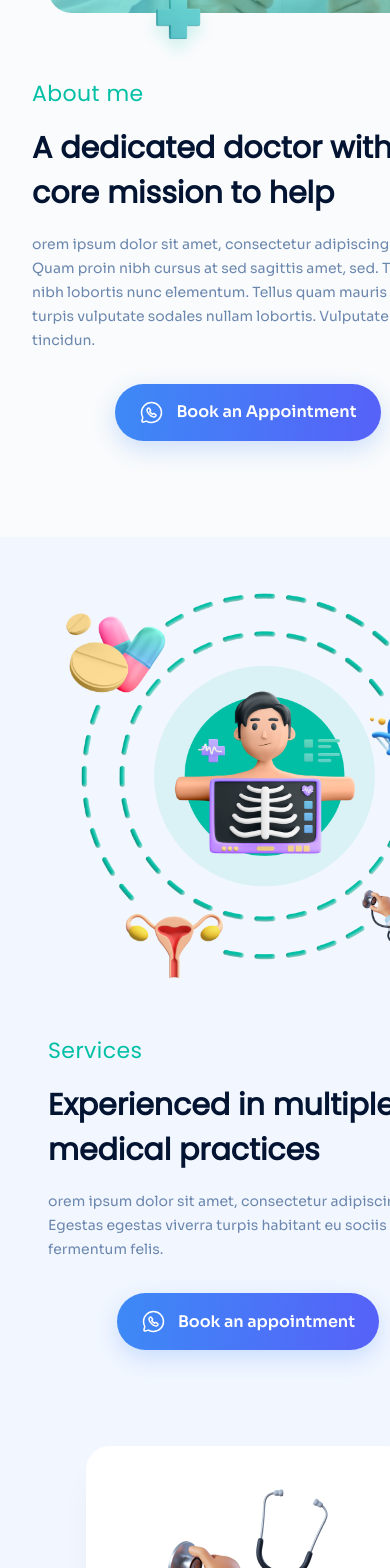
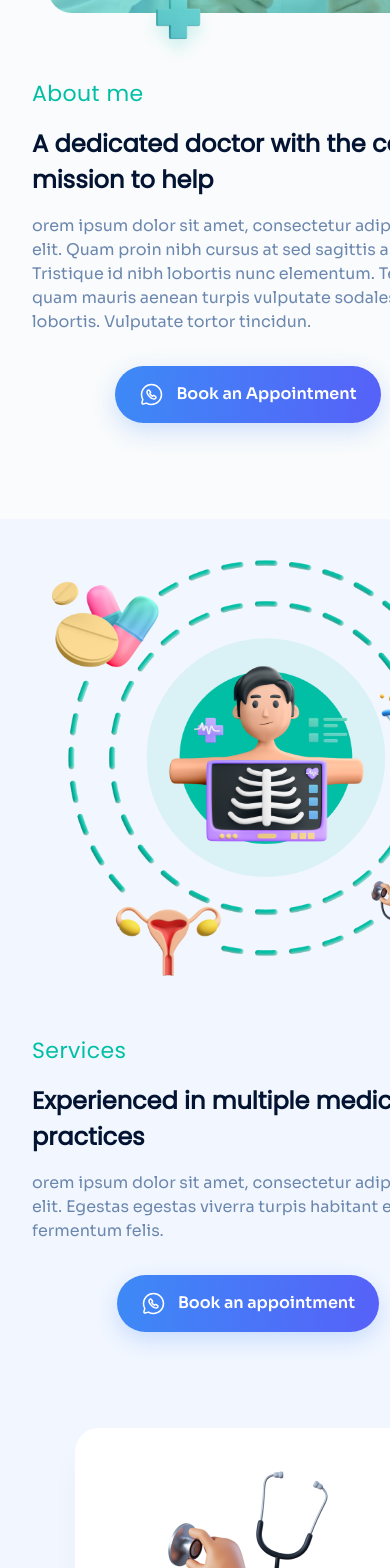
Before and after one commit to vivienogoun/FigmaToCode-Challenge-Week1-vivienogoun, a Next.js app: page / in a window 390 px wide. Shown: the part 1660-3228 px from the top of the page. Built offline with nearby package versions, Linux system fonts and the light colour scheme.

Commit message:
improve responsivity

```diff
--- a/src/app/page.tsx
+++ b/src/app/page.tsx
@@ -102,11 +102,11 @@ export default function Home() {
             <p className="text-green text-[22px] leading-normal font-medium tracking-[.44px]">
               About me
             </p>
-            <p className="text-dark text-3xl sm:text-[32px] leading-normal font-semibold">
+            <p className="text-dark text-2xl sm:text-[32px] leading-normal font-semibold">
               A dedicated doctor with the core mission to help
             </p>
             <p
-              className={`text-second ${sora.className} text-sm sm:text-[16px] leading-6`}
+              className={`text-second ${sora.className} text-[16px] leading-6`}
             >
               orem ipsum dolor sit amet, consectetur adipiscing elit. Quam proin
               nibh cursus at sed sagittis amet, sed. Tristique id nibh lobortis
@@ -119,7 +119,7 @@ export default function Home() {
       </section>
 
       {/* section 3: services */}
-      <section className="bg-[#F2F7FF] flex flex-col items-center gap-24 p-12 sm:p-24 w-full">
+      <section className="bg-[#F2F7FF] flex flex-col items-center gap-24 p-8 sm:p-24 w-full">
         {/* top section */}
         <div className="flex flex-col-reverse sm:flex-row justify-around items-center m-auto gap-8 sm:gap-24">
           {/* content */}
@@ -129,11 +129,11 @@ export default function Home() {
               <p className="text-green text-[22px] leading-normal font-medium tracking-[.44px]">
                 Services
               </p>
-              <p className="text-dark text-3xl sm:text-[32px] leading-normal font-semibold">
+              <p className="text-dark text-2xl sm:text-[32px] leading-normal font-semibold">
                 Experienced in multiple medical practices
               </p>
               <p
-                className={`text-second ${sora.className} text-sm sm:text-[16px] leading-6`}
+                className={`text-second ${sora.className} sm:text-[16px] leading-6`}
               >
                 orem ipsum dolor sit amet, consectetur adipiscing elit. Egestas
                 egestas viverra turpis habitant eu sociis fermentum felis.
@@ -221,12 +221,12 @@ export default function Home() {
             }}
           >
             <div className="flex flex-col justify-between items-center shrink-0 gap-8">
-              <div className="flex flex-col justify-center items-center gap-4">
+              <div className="flex flex-col justify-center items-center gap-8 sm:gap-4">
                 <p className="text-white text-center text-2xl sm:text-[32px] font-semibold leading-normal max-w-[400px] sm:max-w-[903px]">
                   Schedule a virtual or presential appointment today
                 </p>
                 <p
-                  className={`text-white text-center ${sora.className} text-sm sm:text-[16px] leading-6 opacity-80 max-w-[400px] sm:max-w-[676px]`}
+                  className={`text-white text-center ${sora.className} text-[16px] leading-6 opacity-80 max-w-[400px] sm:max-w-[676px]`}
                 >
                   Lorem ipsum dolor sit amet, consectetur adipiscing elit.
                   Egestas egestas viverra turpis habitant eu sociis fermentum
@@ -272,11 +272,11 @@ export default function Home() {
 
         {/* details */}
         <div className="flex flex-col items-center gap-4">
-          <p className="text-dark text-center text-3xl sm:text-[32px] font-semibold max-w-[400px] sm:max-w-[800px]">
+          <p className="text-dark text-center text-2xl sm:text-[32px] font-semibold max-w-[400px] sm:max-w-[800px]">
             A dedicated doctor with the core mission to help
           </p>
           <p
-            className={`text-second text-center ${sora.className} text-sm sm:text-[16px] leading-6 max-w-[400px] sm:max-w-[843px]`}
+            className={`text-second text-center ${sora.className} text-[16px] leading-6 max-w-[400px] sm:max-w-[843px]`}
           >
             orem ipsum dolor sit amet, consectetur adipiscing elit. Quam proin
             nibh cursus at sed sagittis amet, sed. Tristique id nibh lobortis
@@ -310,7 +310,7 @@ export default function Home() {
             What our great customers say about Dr. Matthew Anderson
           </p>
           <p
-            className={`text-second text-center ${sora.className} text-sm sm:text-[16px] leading-6 max-w-[400px] sm:max-w-[none]`}
+            className={`text-second text-center ${sora.className} sm:text-[16px] leading-6 max-w-[400px] sm:max-w-[none]`}
           >
             Lorem ipsum dolor sit amet, consectetur adipiscing elit, sed do
             eiusmod tempor incididunt ut labore et dolore
```
